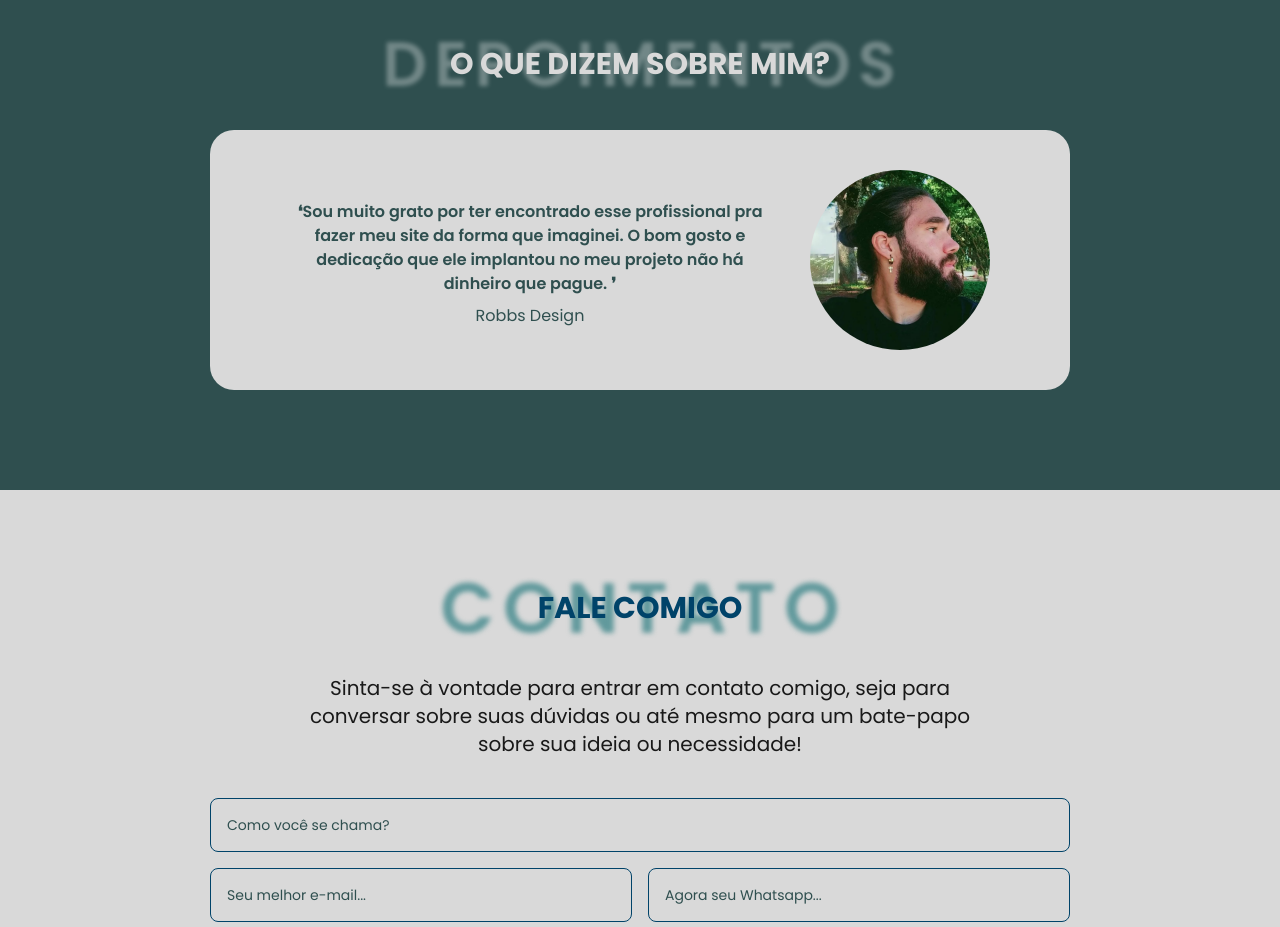
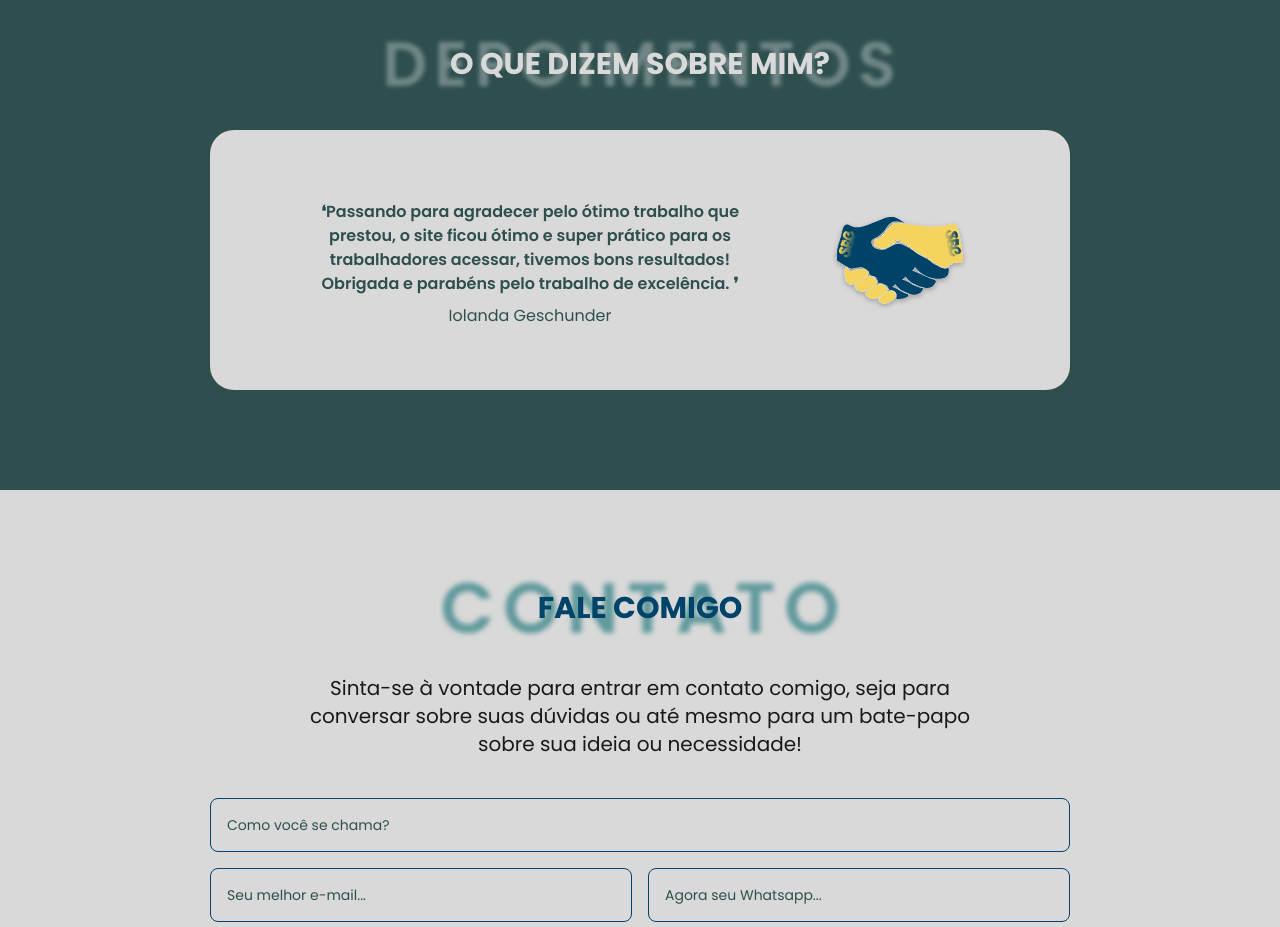
Before and after one commit to mayconviniciusdev/website-mayconviniciusdev, a Next.js app: page / in a window 1280 px wide. Shown: the part 4920-5847 px from the top of the page. Built offline with nearby package versions, Linux system fonts and the light colour scheme.

Commit message:
feat(testimonialsList): adiciona novo depoimento e atualiza caminho da imagem

```diff
--- a/src/data/testimonialsList.ts
+++ b/src/data/testimonialsList.ts
@@ -12,8 +12,14 @@
 const testimonials = [
 	{
 		name: "Robbs Design",
-		img: "/robsonPhoto.png",
+		img: "/initial/photo-robson.png",
 		quote: `Sou muito grato por ter encontrado esse profissional pra fazer meu site da forma que imaginei. O bom gosto e dedicação que ele implantou no meu projeto não há dinheiro que pague.`,
+	},
+
+  {
+		name: "Iolanda Geschunder",
+		img: "/initial/photo-iolanda.svg",
+		quote: `Passando para agradecer pelo ótimo trabalho que prestou, o site ficou ótimo e super prático para os trabalhadores acessar, tivemos bons resultados! Obrigada e parabéns pelo trabalho de excelência.`,
 	},
 ];
 
```
Also changed, not shown: public/initial/photo-iolanda.svg (added), public/initial/photo-robson.png (renamed from public/robsonPhoto.png).
